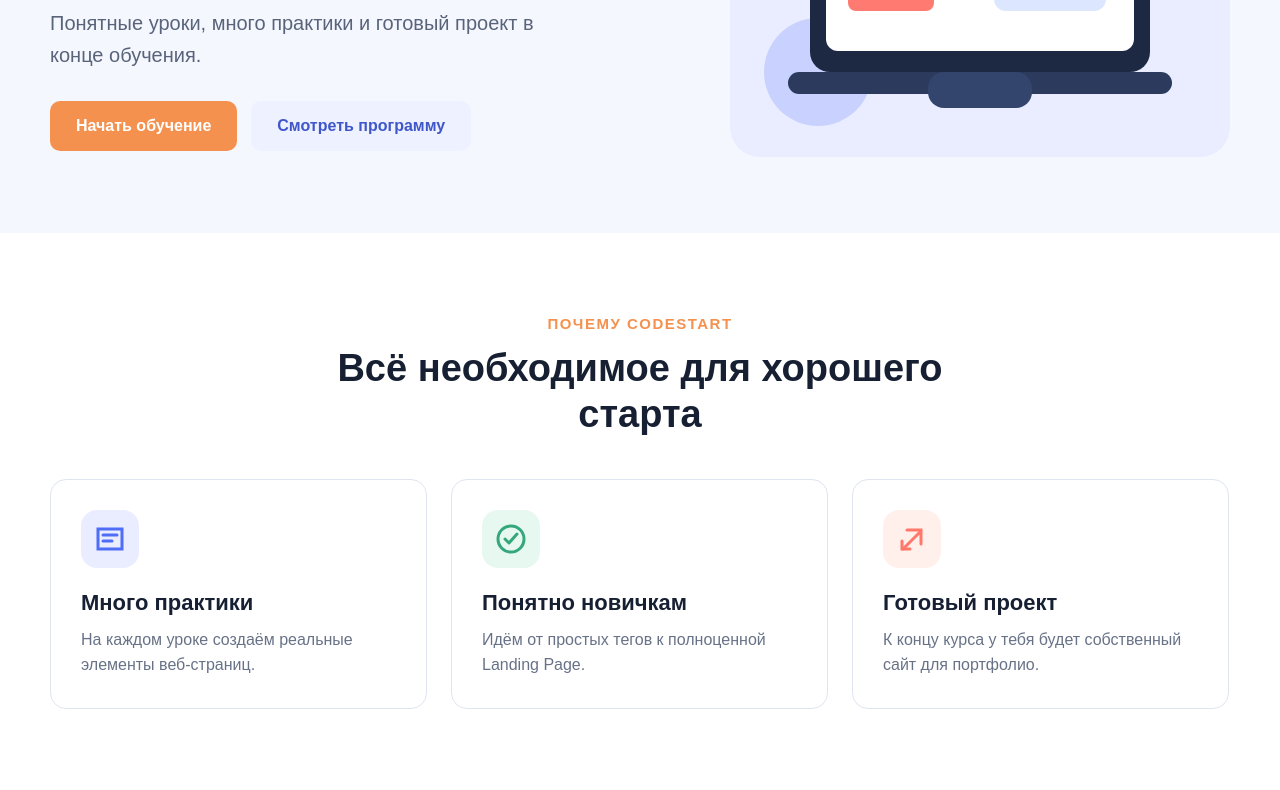
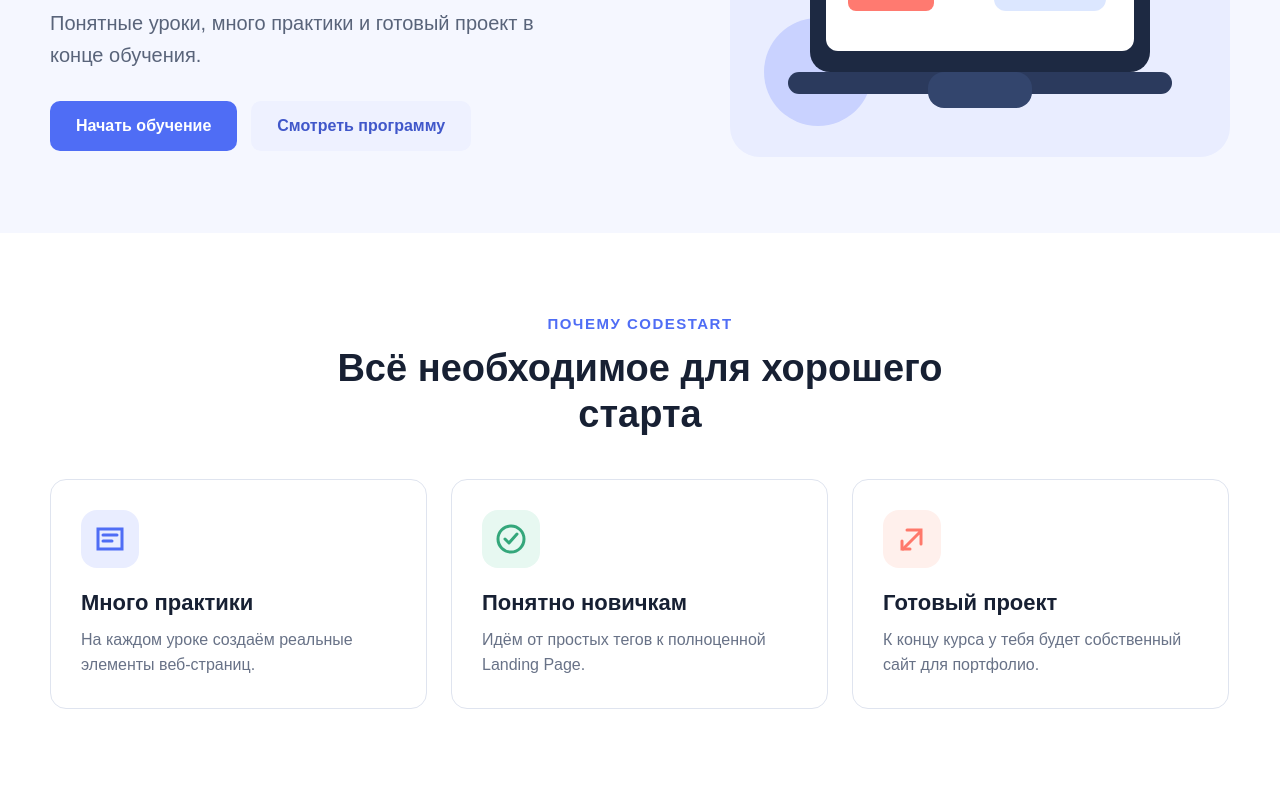
Before and after one commit to fmardonkulov/JS1-02-lesson_7, a plain HTML site: page index.html in a window 1280 px wide. Shown: the part 394-1184 px from the top of the page. Drawn offline with Linux system fonts and the light colour scheme.

Commit message:
Поменял цвет

```diff
--- a/css/style.css
+++ b/css/style.css
@@ -1,5 +1,5 @@
 :root {
-  --primary-color: #f5914f;
+  --primary-color: #4f6df5;
 }
 * {
   box-sizing: border-box;
```
